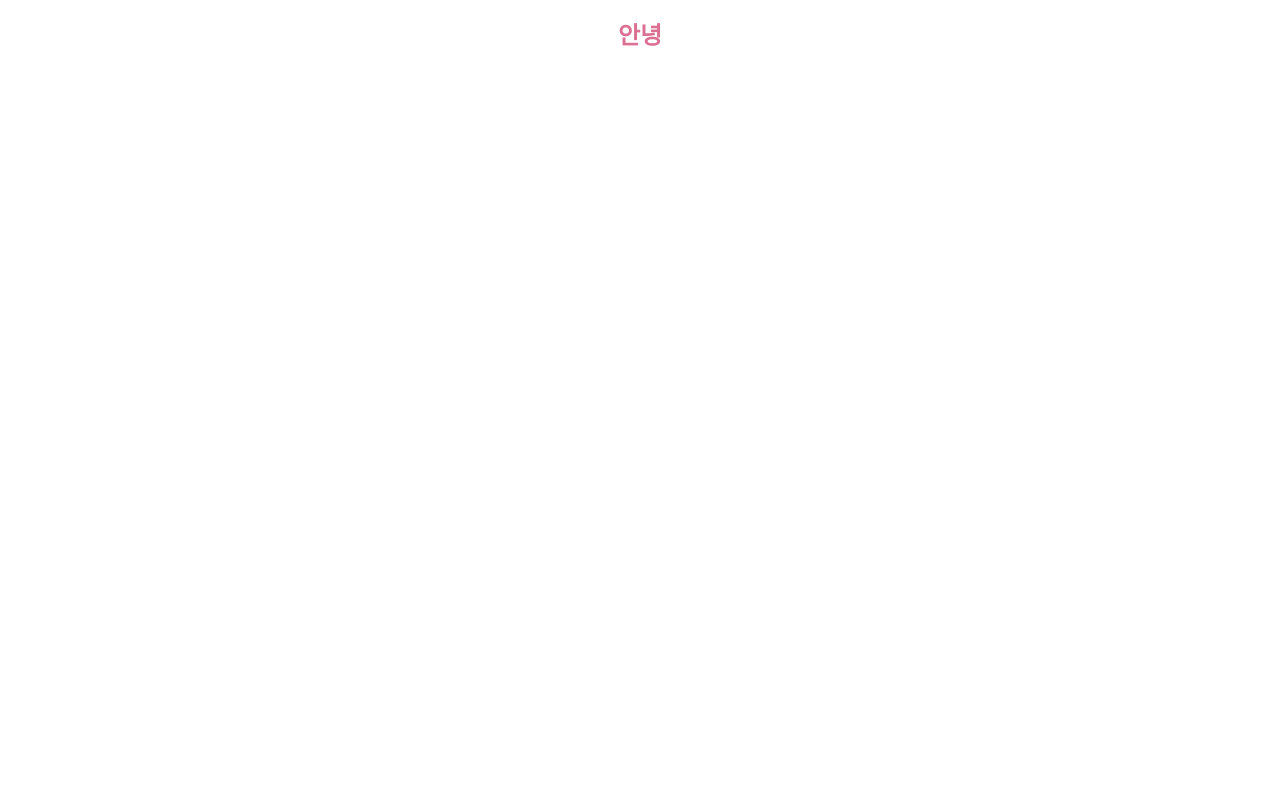
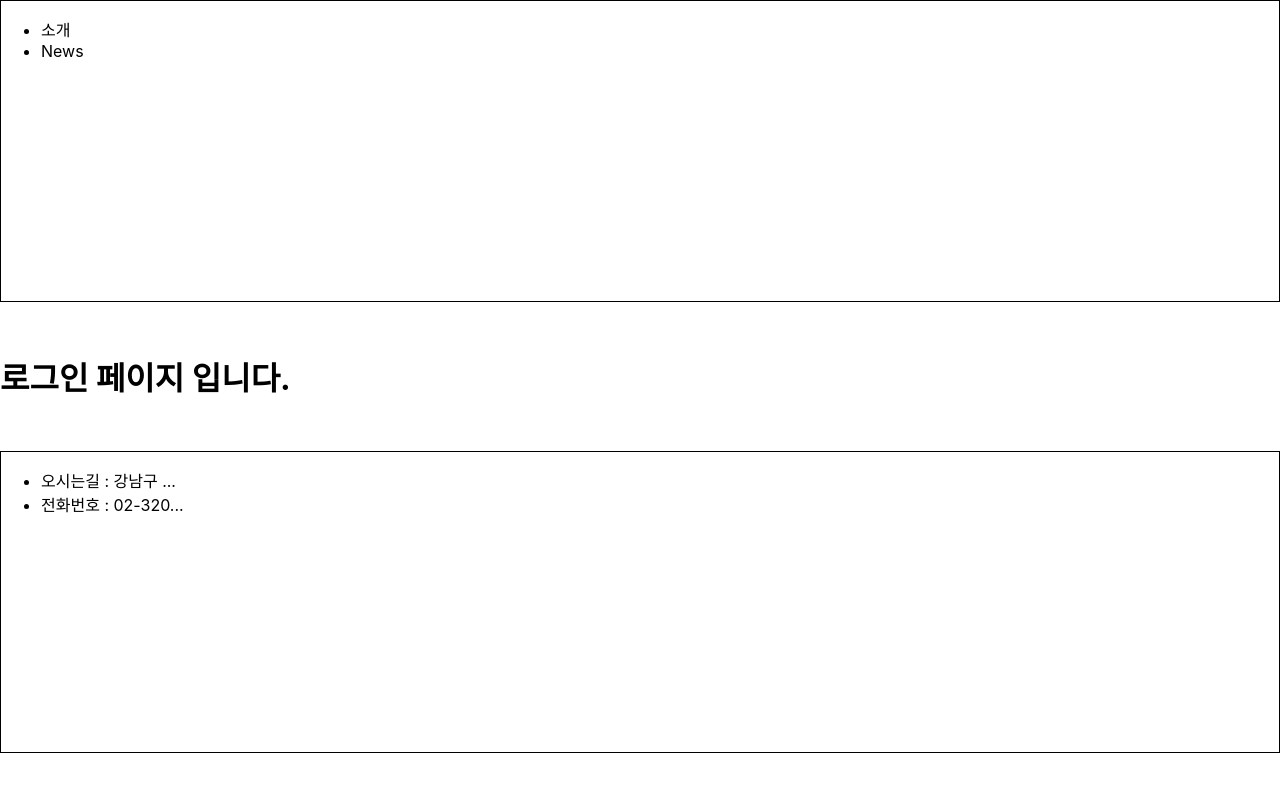
Before and after one commit to HyunsuChoi-git/Project-MovieBoard, a React (Create React App) app: page / in a window 1280 px wide. Shown: the top 792 px of the page. Built offline with nearby package versions, Linux system fonts and the light colour scheme.

Commit message:
Study styled-components 2

```diff
--- a/src/App.js
+++ b/src/App.js
@@ -1,22 +1,12 @@
-import styled from 'styled-components';
 import './App.css';
-import { Title } from './MyCss';
+import LoginPage from './pages/LoginPage';
 
-//h1태그를 가상으로 만드는 것
-//JS 문법 --> let T = document.createElement("h1");
-/*
-const Title = styled.h1`
-font-size: 1.5em;
-text-align: center;
-color: palevioletred;
-`;
-*/
 
 
 function App() {
   return (
     <div>
-      <Title>안녕</Title>
+      <LoginPage/>
     </div>
 
   );
--- /dev/null
+++ b/src/components/Footer.js
@@ -0,0 +1,20 @@
+import React from 'react';
+import styled from 'styled-components';
+
+const FooterList = styled.div`
+    border: 1px solid black;
+    height: 300px;
+`
+
+const Footer = () => {
+    return (
+        <FooterList>
+            <ul>
+                <li>오시는길 : 강남구 ...</li>
+                <li>전화번호 : 02-320...</li>
+            </ul>
+        </FooterList>
+    );
+};
+
+export default Footer;
--- /dev/null
+++ b/src/components/Header.js
@@ -0,0 +1,26 @@
+import React from 'react';
+import styled from 'styled-components';
+
+//재사용을 위한 하나의 컴포넌트를 생성할 때
+//css와 js 파일이 하나로 되어있어 관리가 편하다!
+//디자인도 컴포넌트화된다!
+//js에 디자인을 넣으면서 css문법을 가져다 쓸 수 있다.
+//디자인 적용시에 <태그>로써 사용할 수 있다.
+
+const HeaderList = styled.div`
+    border: 1px solid black;
+    height: 300px;
+`
+
+const Header = () => {
+    return (
+        <HeaderList>
+            <ul>
+                <li>소개</li>
+                <li>News</li>
+            </ul>
+        </HeaderList>
+    );
+};
+
+export default Header;
--- /dev/null
+++ b/src/components/Login.js
@@ -0,0 +1,17 @@
+import React from 'react';
+import styled from 'styled-components';
+
+const LoginBox = styled.div`
+    padding: 30px 0 30px 0;
+`;
+
+const Login = () => {
+    return (
+        <LoginBox>
+           <h1>로그인 페이지 입니다.</h1>
+        </LoginBox>
+
+    );
+};
+
+export default Login;
--- /dev/null
+++ b/src/pages/LoginPage.js
@@ -0,0 +1,19 @@
+import React from 'react';
+import Footer from '../components/Footer';
+import Header from '../components/Header';
+import Login from '../components/Login';
+
+// 페이지는 컴포넌트들의 조합니다.
+// 컴포넌트를 만들어놓으면 재사용할 수 있다.
+
+const LoginPage = () => {
+    return (
+        <div>
+            <Header/>
+            <Login/>
+            <Footer/>
+        </div>
+    );
+};
+
+export default LoginPage;
```
